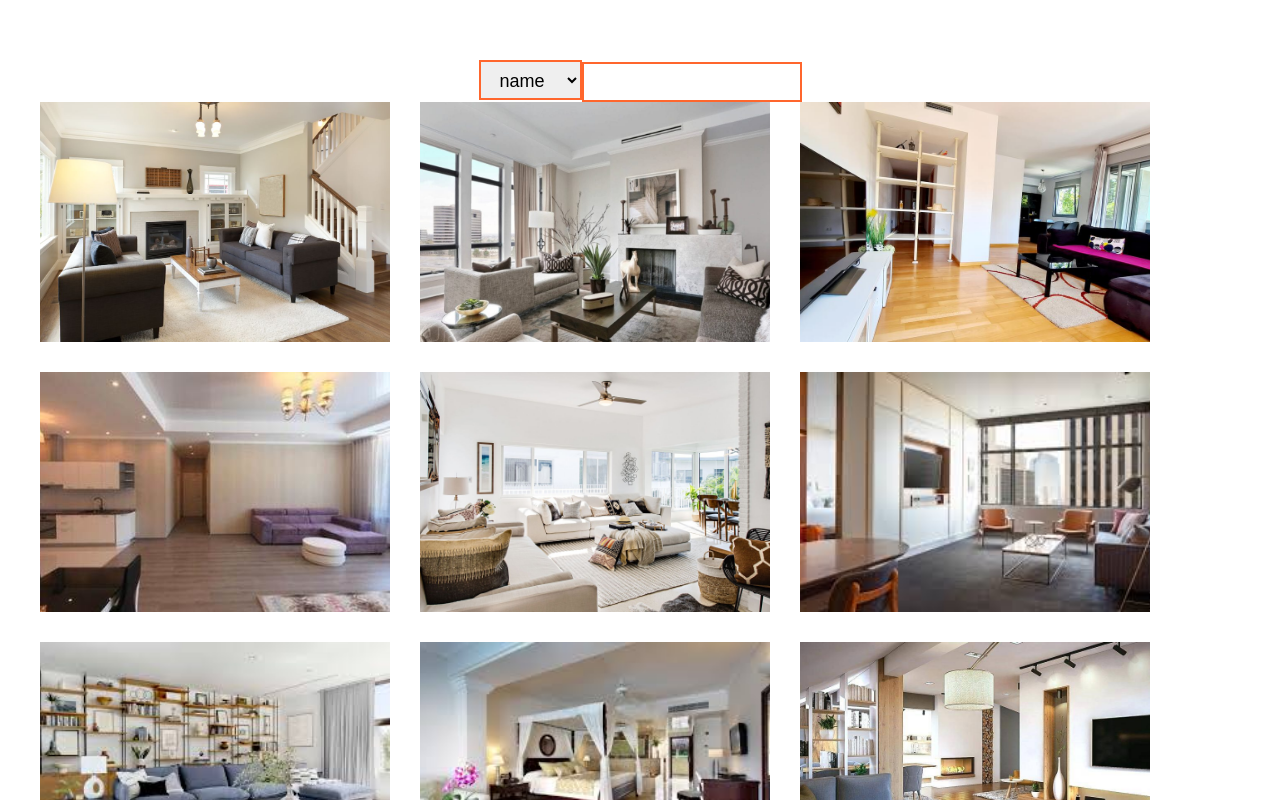
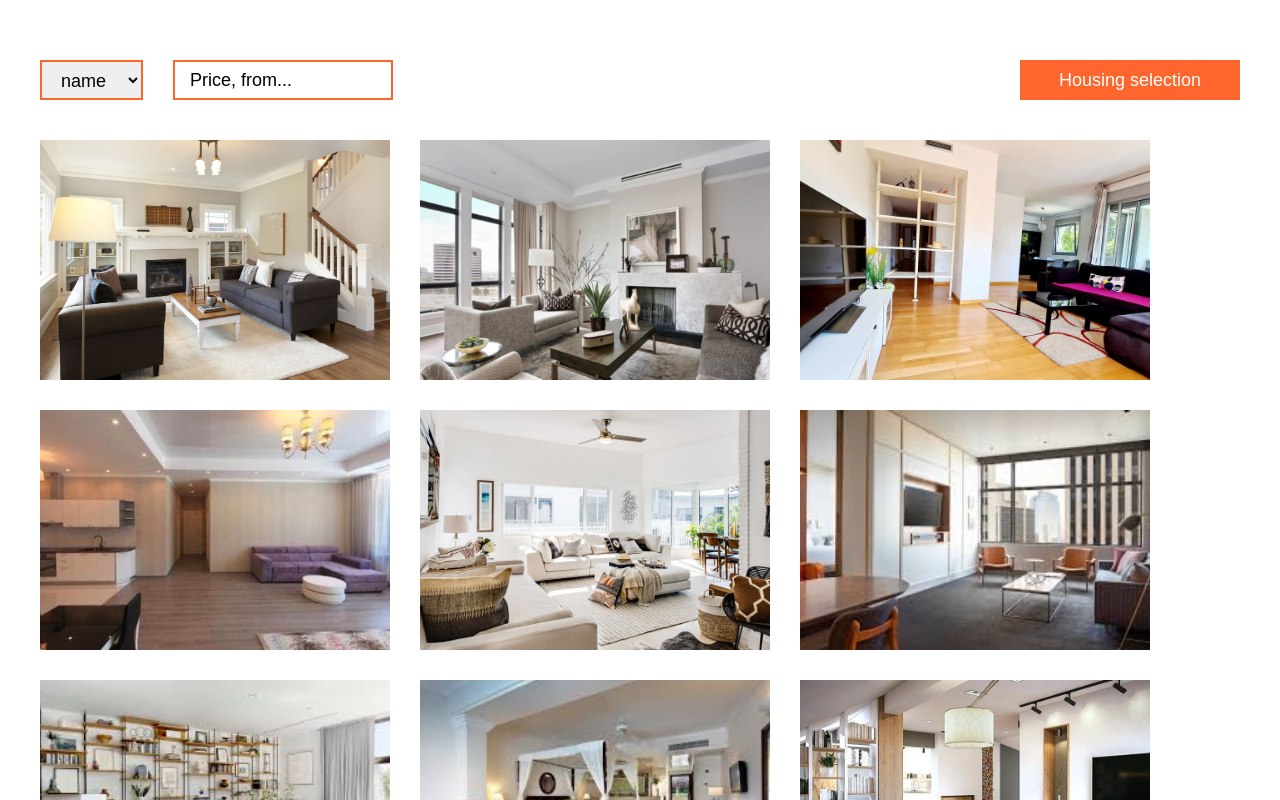
Before and after one commit to ruslanbabkin01/apartments-app, a Vue app: page / in a window 1280 px wide. Shown: the top 800 px of the page. Built offline with nearby package versions, Linux system fonts and the light colour scheme; the HTML template or start-up script is replaced by a standard one.

Commit message:
add ApartmentFilterForm

```diff
--- a/src/App.vue
+++ b/src/App.vue
@@ -1,9 +1,11 @@
 <template>
-  <div :id="$style.app">
+  <div id="app">
     <h2>{{ text }}</h2>
-    <CustomSelect :items="['name', 'label', 'salary']" />
-    <CustomInput v-model="text" />
-    <ApartmentsList :items="apartments">
+    <Container>
+      <ApartmentFilterForm class="apartments-filter" @submit="filter" />
+    </Container>
+    <p v-if="!filteredApartments.length">Nothing found</p>
+    <ApartmentsList v-else :items="filteredApartments">
       <template v-slot:apartment="{ apartment }">
         <ApartmentsItem
           :key="apartment.id"
@@ -12,6 +14,7 @@
           :imgSrc="apartment.imgUrl"
           :price="apartment.price"
           class="apartments-list__item"
+          @click.native="handleItemClick"
         />
       </template>
     </ApartmentsList>
@@ -22,36 +25,55 @@
 import ApartmentsList from './components/apartment/ApartmentsList.vue'
 import ApartmentsItem from './components/apartment/ApartmentsItem.vue'
 import apartments from './components/apartment/apartments'
-import CustomInput from './components/shared/CustomInput.vue'
-import CustomSelect from './components/shared/CustomSelect.vue'
+import ApartmentFilterForm from './components/apartment/ApartmentFilterForm.vue'
+import Container from './components/shared/Container.vue'
 export default {
   name: 'App',
   components: {
     ApartmentsList,
     ApartmentsItem,
-    CustomInput,
-    CustomSelect,
+    ApartmentFilterForm,
+    Container,
   },
   data() {
     return {
+      text: '',
       apartments,
-      text: '',
+      filters: {
+        city: '',
+        price: 0,
+      },
     }
   },
   computed: {
-    title() {
-      return `Amount of clicks ${this.amountOfClicks}`
+    filteredApartments() {
+      return this.filterByCityName(this.filterByPrice(this.apartments))
     },
   },
   methods: {
-    increment() {
-      this.amountOfClicks += 1
+    filter({ city, price }) {
+      this.filters.city = city
+      this.filters.price = price
+    },
+    filterByCityName(apartments) {
+      if (!this.filters.city) return apartments
+
+      return apartments.filter(apartment => {
+        return apartment.location.city === this.filters.city
+      })
+    },
+    filterByPrice(apartments) {
+      if (!this.filters.price) return apartments
+
+      return apartments.filter(apartment => {
+        return apartment.price >= this.filters.price
+      })
     },
   },
 }
 </script>
 
-<style module>
+<style lang="scss" scoped>
 #app {
   font-family: Montserrat, Helvetica, Arial, sans-serif;
   -webkit-font-smoothing: antialiased;
@@ -60,4 +82,8 @@ export default {
   color: #2c3e50;
   margin-top: 60px;
 }
+
+.apartments-filter {
+  margin-bottom: 40px;
+}
 </style>
--- /dev/null
+++ b/src/components/apartment/ApartmentFilterForm.vue
@@ -0,0 +1,67 @@
+<template>
+  <form class="form" @submit.prevent="handleSubmit">
+    <CustomSelect
+      class="form__select"
+      :items="['name', 'label', 'salary']"
+      v-model="city"
+    />
+    <CustomInput v-model="price" placeholder="Price, from..." />
+    <UniversalButton type="submit" class="form__submit"
+      >Housing selection</UniversalButton
+    >
+  </form>
+</template>
+
+<script>
+import CustomInput from '../shared/CustomInput.vue'
+import CustomSelect from '../shared/CustomSelect.vue'
+import UniversalButton from '../shared/UniversalButton'
+
+export default {
+  name: 'ApartmentFilterForm',
+  components: { CustomSelect, CustomInput, UniversalButton },
+  data() {
+    return {
+      price: '',
+      city: '',
+    }
+  },
+  computed: {
+    cities() {
+      return [
+        { value: '', label: 'Город', selected: true },
+        'Kyiv',
+        'Odesa',
+        'Poltava',
+        'Kharkiv',
+        'Dnipro',
+        'Lviv',
+        'Kherson',
+        'Mariupol',
+      ]
+    },
+  },
+  methods: {
+    handleSubmit() {
+      this.$emit('submit', {
+        city: this.city,
+        price: this.price,
+      })
+    },
+  },
+}
+</script>
+
+<style lang="scss" scoped>
+.form {
+  display: flex;
+
+  &__select {
+    margin-right: 30px;
+  }
+
+  &__submit {
+    margin-left: auto;
+  }
+}
+</style>
--- a/src/components/shared/CustomSelect.vue
+++ b/src/components/shared/CustomSelect.vue
@@ -1,6 +1,11 @@
 <template>
   <select v-on="listeners" class="custom-select">
-    <option v-for="item in formatedItems" :value="item.value" :key="item.value">
+    <option
+      v-for="item in formatedItems"
+      :value="item.value"
+      :key="item.value"
+      :selected="item.selected"
+    >
       {{ item.label }}
     </option>
   </select>
```
Also changed, not shown: src/components/shared/UniversalButton.vue (renamed from src/components/UniversalButton.vue).
